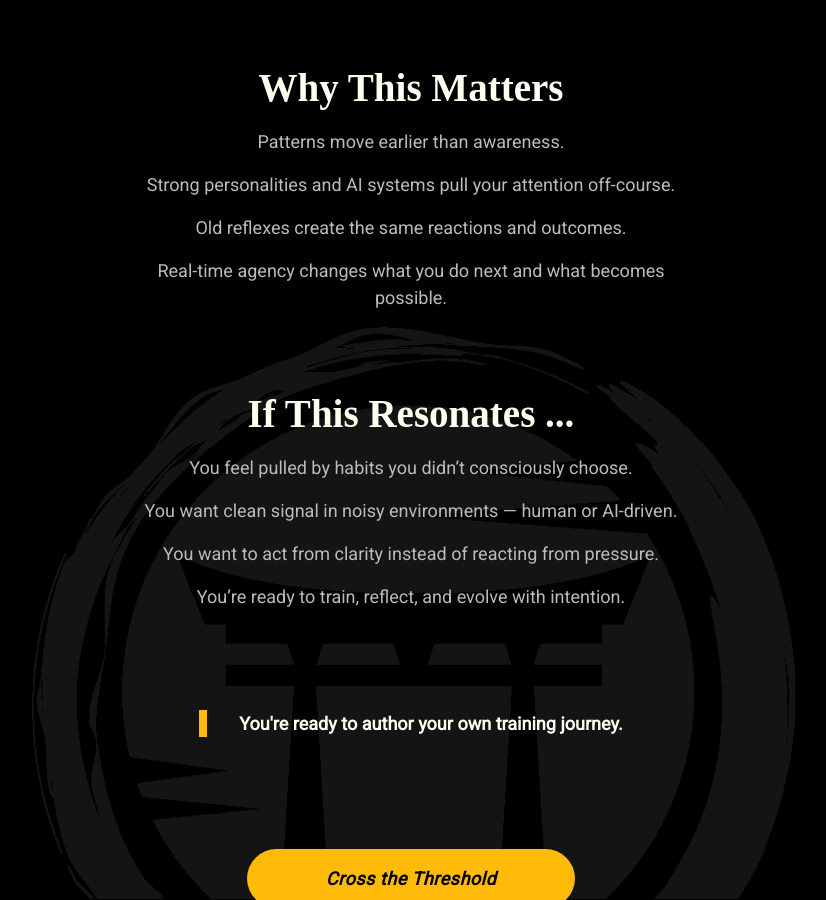
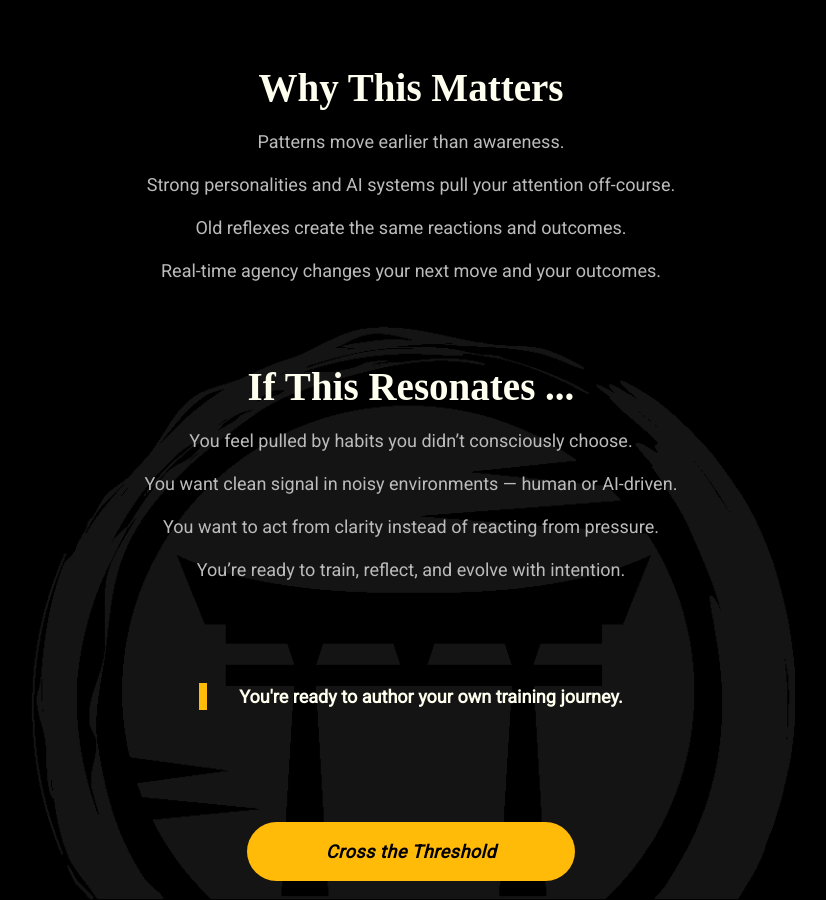
Before and after one commit to mindset-dojo/mindset-dojo.github.io, a Jekyll site: the page built from mission.md, in a window 1280 px wide and 900 px high, scrolled down 1338 px. Shown: the whole window, without its empty margins (229-1055 px from the left). Built offline with Jekyll 4.4.1, drawn with Linux system fonts in a browser that asks for light colours; some web fonts are replaced.

Commit message:
refactor(author): basil author

```diff
--- a/_data/sections/mission.yaml
+++ b/_data/sections/mission.yaml
@@ -49,7 +49,7 @@ sections:
         - "Patterns move earlier than awareness."
         - "Strong personalities and AI systems pull your attention off-course."
         - "Old reflexes create the same reactions and outcomes."
-        - "Real-time agency changes what you do next and what becomes possible."
+        - "Real-time agency changes your next move and your outcomes."
   - type: text
     data:
       label: "If This Resonates ..."
```
